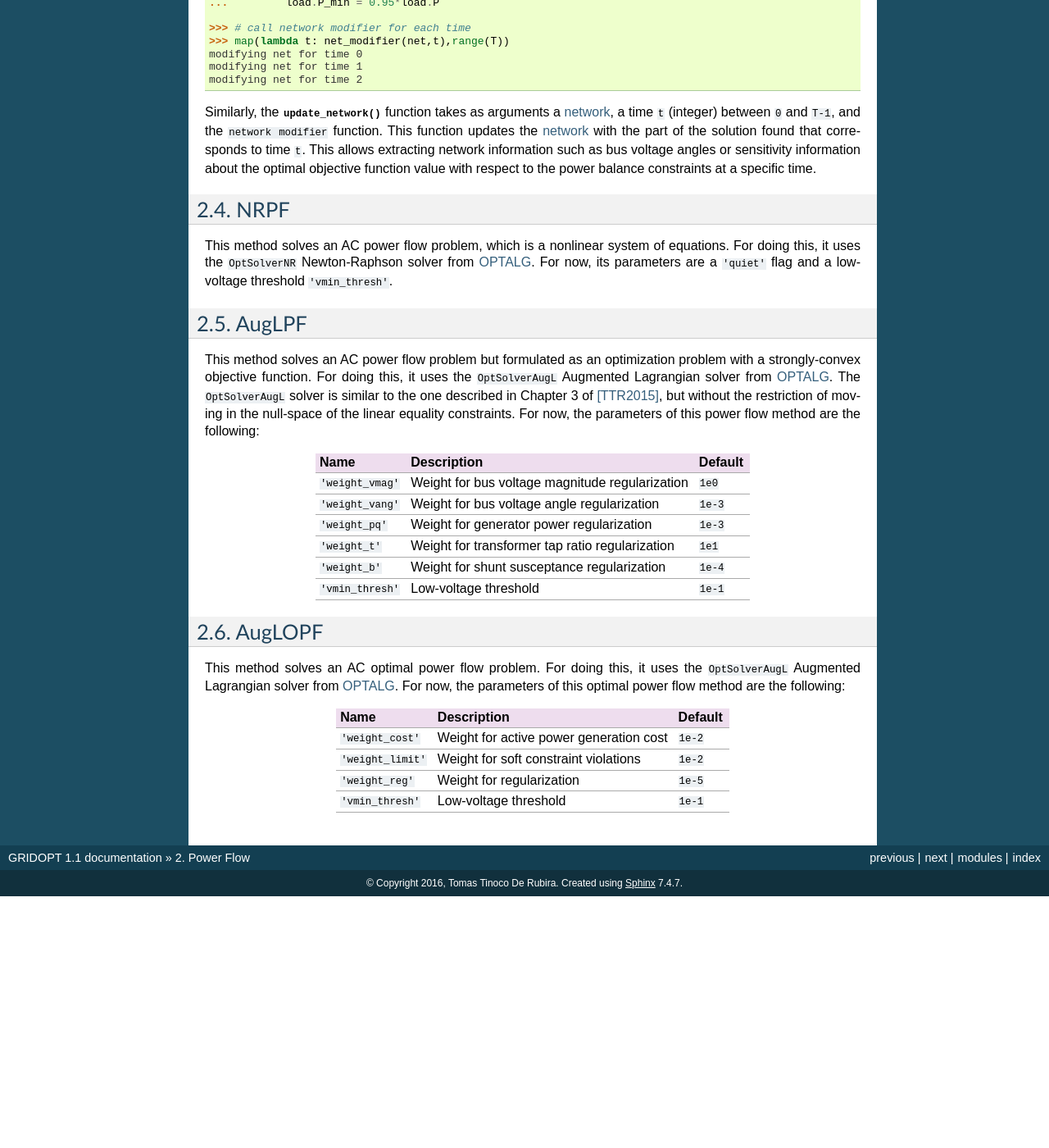
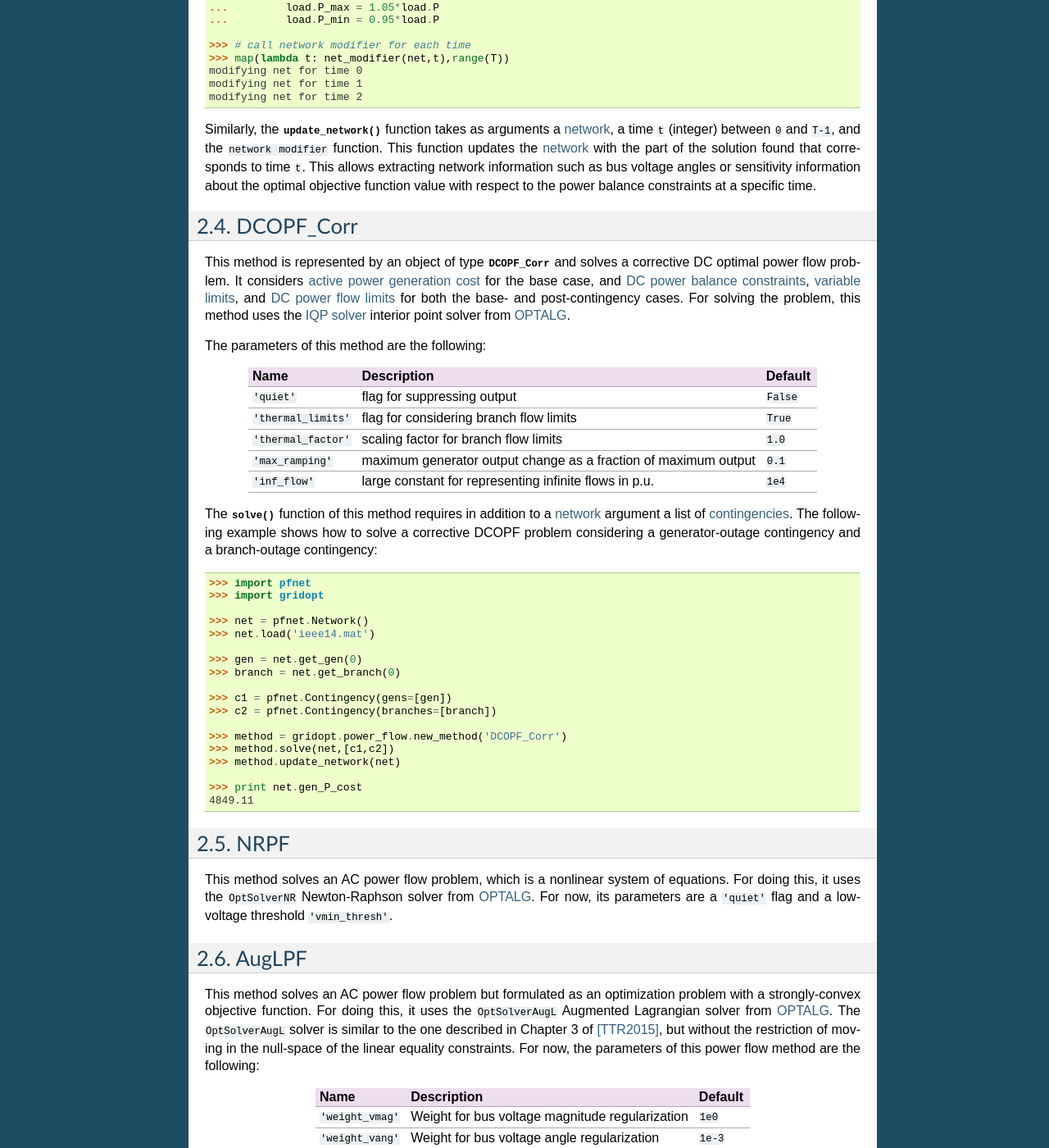
Before and after one commit to ttinoco/GRIDOPT, a Sphinx documentation site: the page built from docs/power_flow.rst, in a window 1280 px wide and 1400 px high, scrolled down 3607 px. Shown: the whole window at 82% size. Built offline with Sphinx 7.4.7, drawn with Linux system fonts in a browser that asks for light colours; before the commit the page ends 4700 px from its top, so only the background shows below that; some of the changed text lies outside the part shown.

Commit message:
updated docs with corective dcopf

```diff
--- a/docs/power_flow.rst
+++ b/docs/power_flow.rst
@@ -11,6 +11,7 @@ To solve a PF or OPF problem, one first needs to create an instance of a specifi
 * :ref:`dc_pf`
 * :ref:`dc_opf`
 * :ref:`dc_opf_mp`
+* :ref:`dc_opf_corr`
 * :ref:`nr_pf`
 * :ref:`augl_pf`
 * :ref:`augl_opf`.
@@ -178,6 +179,46 @@ An important difference between this method and the single-period :ref:`dc_opf`
 
 Similarly, the :func:`update_network() <gridopt.power_flow.dc_opf_mp.DCOPF_MP.update_network>` function takes as arguments a `network`_, a time ``t`` (integer) between ``0`` and ``T-1``, and the ``network modifier`` function. This function updates the `network`_ with the part of the solution found that corresponds to time ``t``. This allows extracting network information such as bus voltage angles or sensitivity information about the optimal objective function value with respect to the power balance constraints at a specific time.
 
+.. _dc_opf_corr:
+
+DCOPF_Corr
+==========
+
+This method is represented by an object of type :class:`DCOPF_Corr <gridopt.power_flow.dc_opf_corr.DCOPF_Corr>` and solves a corrective DC optimal power flow problem. It considers `active power generation cost`_ for the base case, and `DC power balance constraints`_, `variable limits`_, and `DC power flow limits`_ for both the base- and post-contingency cases. For solving the problem, this method uses the `IQP solver`_ interior point solver from `OPTALG`_.
+
+The parameters of this method are the following:
+
+==================== =============================================================== =========
+Name                 Description                                                     Default
+==================== =============================================================== =========
+``'quiet'``          flag for suppressing output                                     ``False``
+``'thermal_limits'`` flag for considering branch flow limits                         ``True``
+``'thermal_factor'`` scaling factor for branch flow limits                           ``1.0``
+``'max_ramping'``    maximum generator output change as a fraction of maximum output ``0.1``
+``'inf_flow'``       large constant for representing infinite flows in p.u.          ``1e4``
+==================== =============================================================== =========
+
+The :func:`solve() <gridopt.power_flow.dc_opf_corr.DCOPF_Corr.solve>` function of this method requires in addition to a `network`_ argument a list of `contingencies`_. The following example shows how to solve a corrective DCOPF problem considering a generator-outage contingency and a branch-outage contingency::
+
+  >>> import pfnet
+  >>> import gridopt
+
+  >>> net = pfnet.Network()
+  >>> net.load('ieee14.mat')
+
+  >>> gen = net.get_gen(0)
+  >>> branch = net.get_branch(0)
+
+  >>> c1 = pfnet.Contingency(gens=[gen])
+  >>> c2 = pfnet.Contingency(branches=[branch])
+
+  >>> method = gridopt.power_flow.new_method('DCOPF_Corr')
+  >>> method.solve(net,[c1,c2])
+  >>> method.update_network(net)
+
+  >>> print net.gen_P_cost
+  4849.11
+
 .. _nr_pf:
 
 NRPF
@@ -223,6 +264,7 @@ Name               Description                                      Default
 .. _OPTALG: http://ttinoco.github.io/OPTALG/
 .. _IQP solver: http://ttinoco.github.io/OPTALG/opt_solver.html#iqp
 .. _network: http://ttinoco.github.io/PFNET/python/reference.html#network
+.. _contingencies: http://ttinoco.github.io/PFNET/python/reference.html#contingency
 .. _load: http://ttinoco.github.io/PFNET/python/reference.html#load
 .. _optimization problem: http://ttinoco.github.io/PFNET/python/reference.html#optimization-problem
 .. _DC power balance constraints: http://ttinoco.github.io/PFNET/python/problems.html#dc-power-balance
--- a/docs/reference.rst
+++ b/docs/reference.rst
@@ -20,6 +20,12 @@ Power Flow Method
 
 .. autoclass:: gridopt.power_flow.dc_opf_mp.DCOPF_MP
    :members: solve, update_network
+
+.. autoclass:: gridopt.power_flow.dc_opf_corr.DCOPF_Corr
+   :members: solve
+
+.. autoclass:: gridopt.power_flow.dc_opf_prev.DCOPF_Prev
+   :members: solve
 
 .. autoclass:: gridopt.power_flow.nr_pf.NRPF
 
```
Also changed, not shown: 4 other files.
